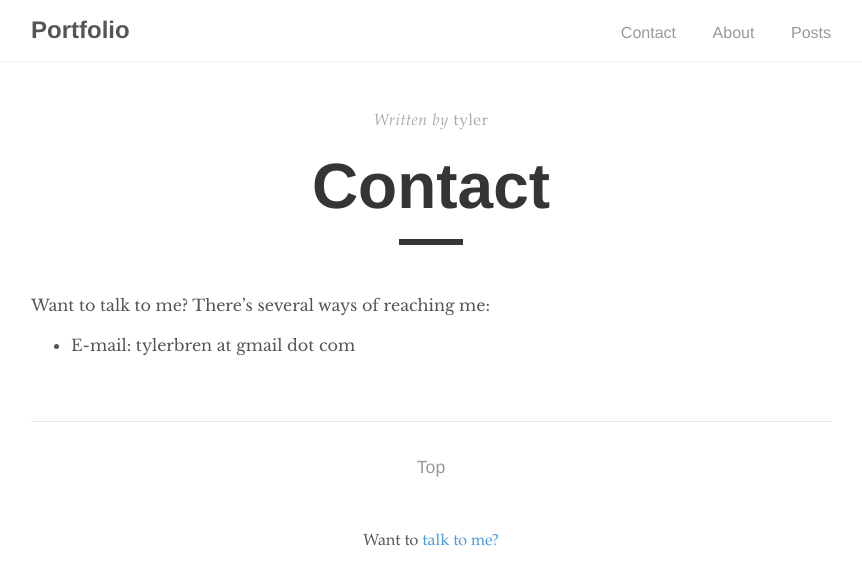
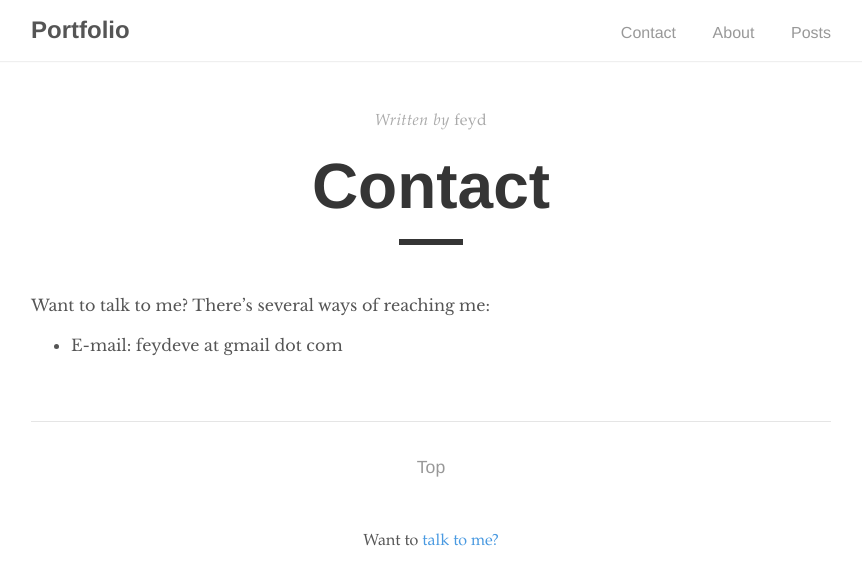
Before and after one commit to feyyd/portfolio, a Jekyll site: the page built from contact.md, in a window 1280 px wide. Shown: the top 585 px of the page, without its empty margins (209-1071 px from the left). Built offline with Jekyll 4.4.1, drawn with Linux system fonts in a browser that asks for light colours.

Commit message:
Update contact.md

```diff
--- a/contact.md
+++ b/contact.md
@@ -1,9 +1,9 @@
 ---
 layout: post
-author: tyler
+author: feyd
 title: Contact
 ---
 
 Want to talk to me? There's several ways of reaching me:
 
-- E-mail: tylerbren at gmail dot com
+- E-mail: feydeve at gmail dot com
```
